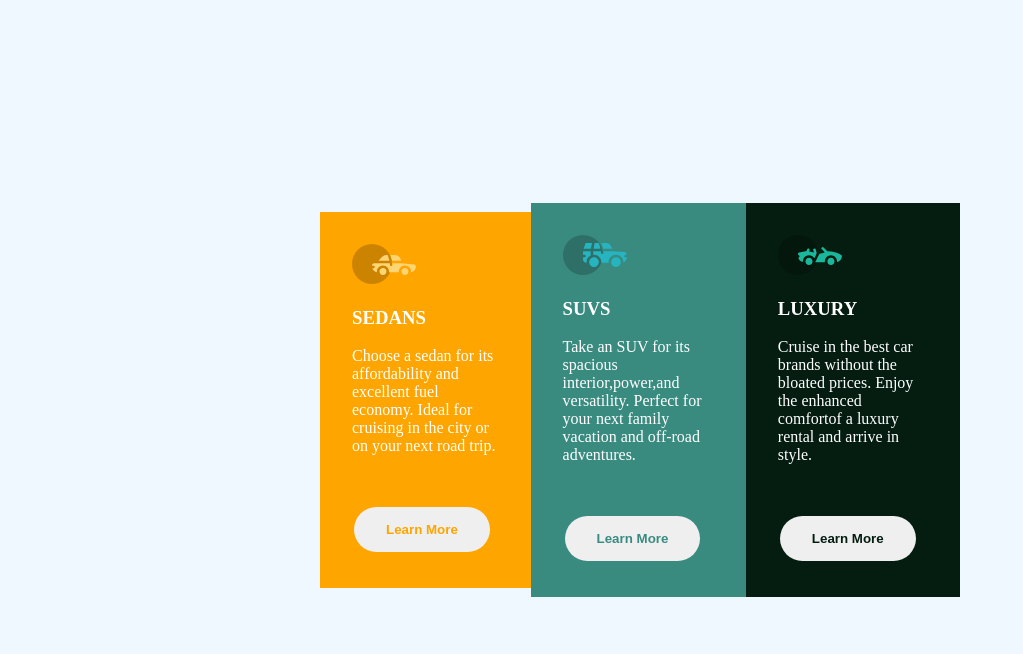
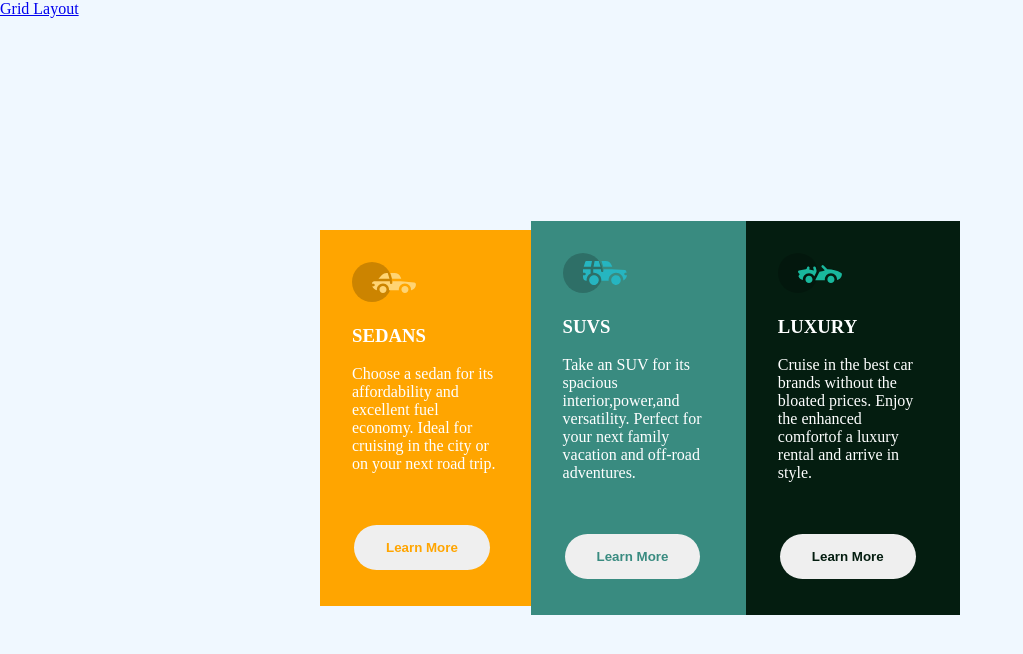
Before and after one commit to Laniyee/flex-and-grid, a plain HTML site: page index.html in a window 1280 px wide. Shown: the whole page, without its empty margins (0-1023 px from the left). Drawn offline with Linux system fonts and the light colour scheme.

Commit message:
Update index.html

```diff
--- a/index.html
+++ b/index.html
@@ -9,6 +9,7 @@
     <link rel="stylesheet" href="styles.css">
 </head>
 <body>
+    <a href="grid.html">Grid Layout</a>
     <main class="wrapper">
         <div class="sedan">
             <img src="icon-sedans.svg" alt="">
```
